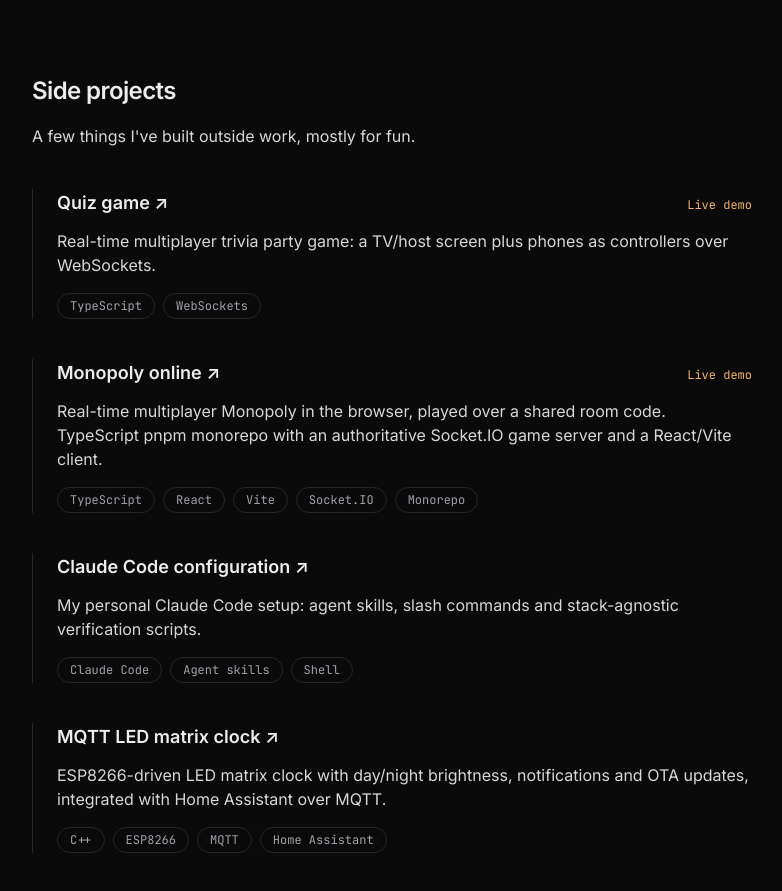
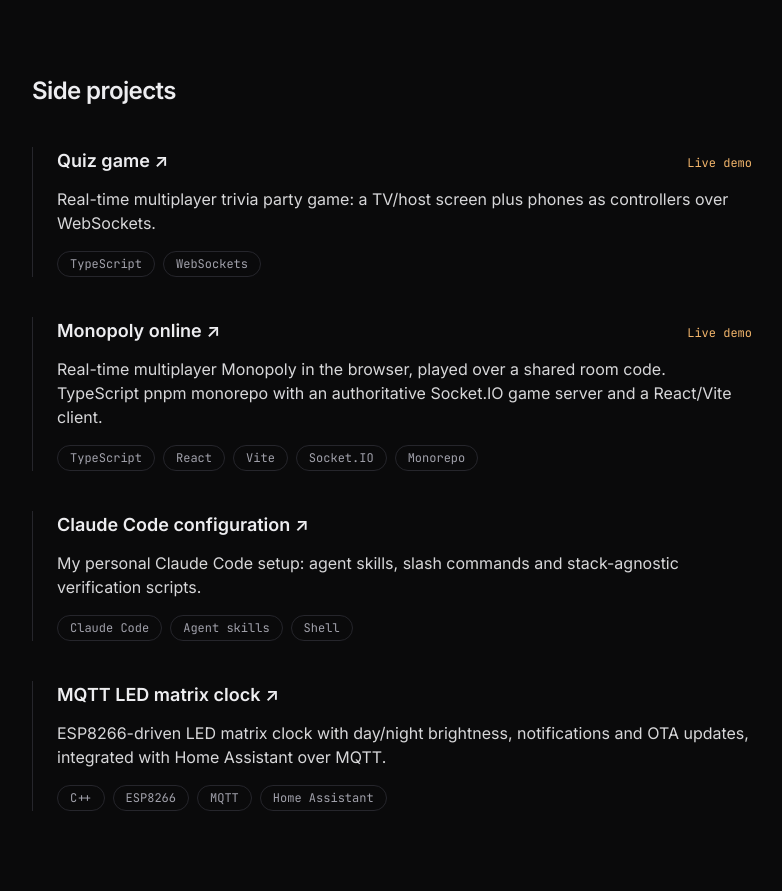
Before and after one commit to terragady/me, an Astro site: page / in a window 1280 px wide. Shown: the part 2780-3671 px from the top of the page, without its empty margins (248-1030 px from the left). Built offline with nearby package versions, Linux system fonts and the light colour scheme; Astro itself is replaced by a stand-in of ours.

Commit message:
Drop the Side projects intro

```diff
--- a/src/pages/index.astro
+++ b/src/pages/index.astro
@@ -146,9 +146,6 @@ const scholar =
   <!-- PROJECTS -->
   <section id="projects" data-section="projects" class="mx-auto max-w-3xl px-6 py-24">
     <h2 class="reveal text-2xl font-semibold tracking-tight">Side projects</h2>
-    <p class="reveal mt-4 max-w-2xl leading-relaxed text-fg/90">
-      A few things I've built outside work, mostly for fun.
-    </p>
     <div class="mt-10 space-y-10">
       {
         projects.map((p) => (
```
